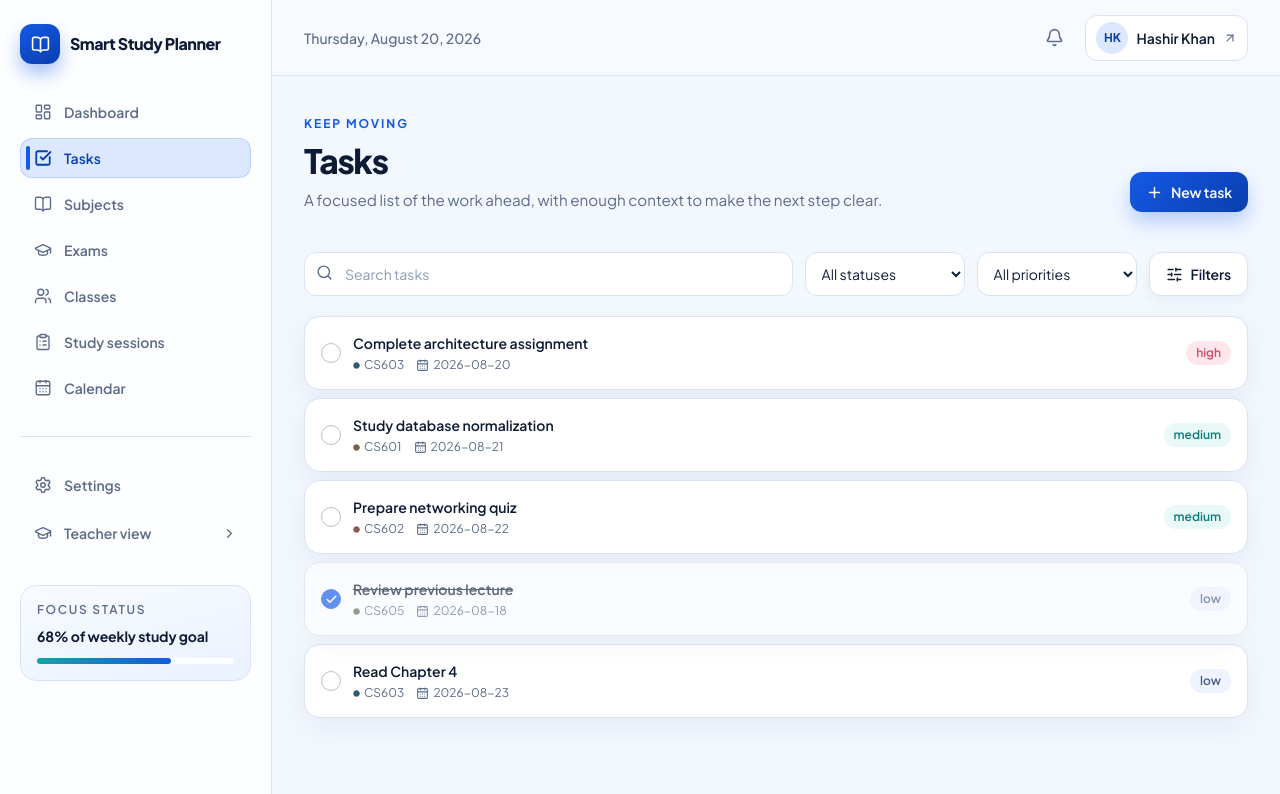
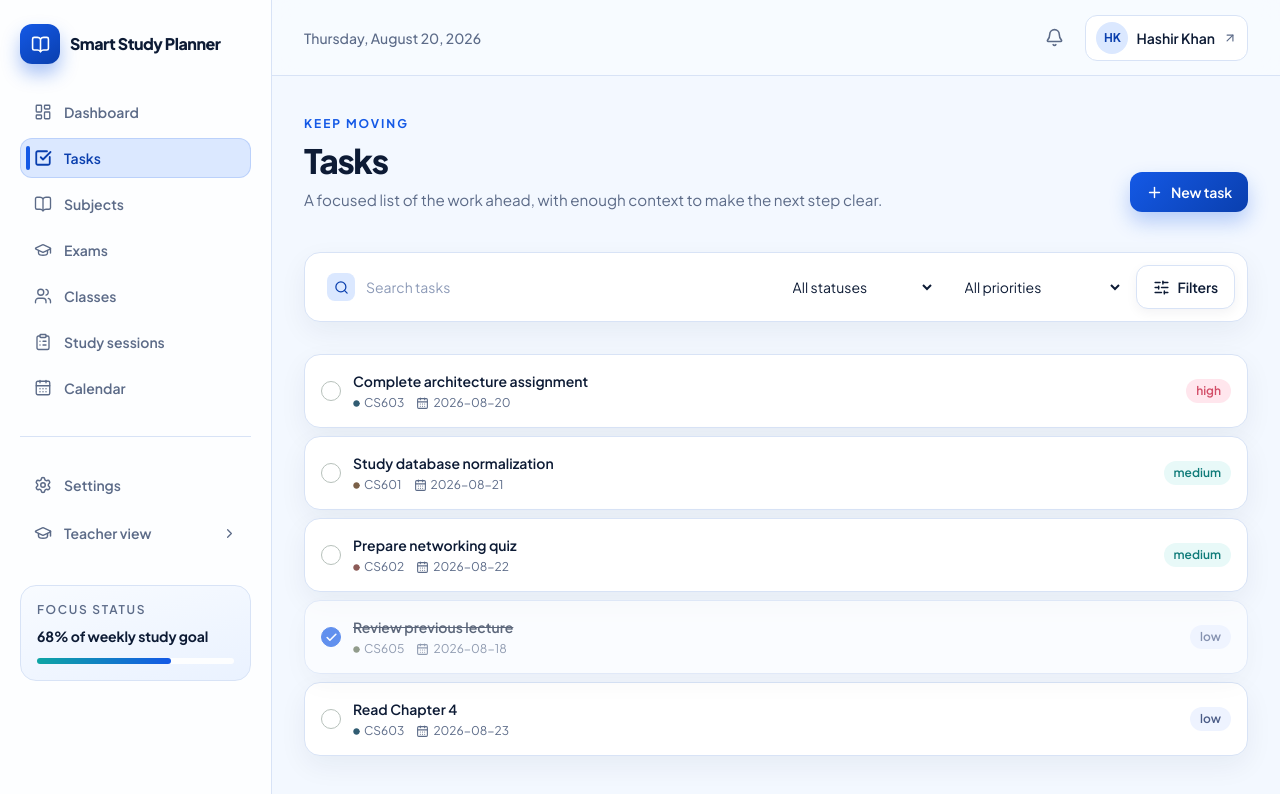
Before and after one commit to pikacoder44/Study-Planner, a Next.js app: page /tasks in a window 1280 px wide. Shown: the top 794 px of the page. Built offline with nearby package versions, Linux system fonts and the light colour scheme.

Commit message:
redesign search in tasks page

```diff
--- a/app/tasks/page.tsx
+++ b/app/tasks/page.tsx
@@ -1,13 +1,14 @@
 "use client";
 import Link from "next/link";
-import { Plus, Search, SlidersHorizontal } from "lucide-react";
+import { ListChecks, Plus, Search, SlidersHorizontal } from "lucide-react";
 import { useState } from "react";
 import AppShell from "@/components/AppShell";
 import TaskList from "@/components/TaskList";
-import { Button, Input, PageHeader, Select } from "@/components/ui";
+import { Button, Card, Input, PageHeader, Select } from "@/components/ui";
 
 export default function TasksPage() {
   const [query, setQuery] = useState("");
+
   return (
     <AppShell>
       <PageHeader
@@ -23,25 +24,26 @@ export default function TasksPage() {
           </Link>
         }
       />
-      <div className="mb-5 flex flex-col gap-3 sm:flex-row">
+
+      <Card className="mb-8 flex flex-col gap-3 p-3 sm:flex-row sm:items-center">
         <div className="relative flex-1">
-          <Search
-            size={17}
-            className="absolute left-3 top-3 text-[var(--muted)]"
-          />
+          <span className="pointer-events-none absolute left-2.5 top-1/2 flex h-7 w-7 -translate-y-1/2 items-center justify-center rounded-lg bg-(--primary-soft) text-(--primary-strong)">
+            <Search size={15} />
+          </span>
           <Input
             value={query}
             onChange={(event) => setQuery(event.target.value)}
             placeholder="Search tasks"
-            className="pl-10"
+            className="border-transparent bg-(--surface-muted) pl-12 focus:border-(--primary) focus:bg-(--surface)"
           />
         </div>
-        <Select className="sm:w-40">
+        <div className="flex flex-wrap gap-3">
+          <Select className="border-transparent bg-(--surface-muted) sm:w-40">
             <option>All statuses</option>
             <option>Pending</option>
             <option>Completed</option>
           </Select>
-        <Select className="sm:w-40">
+          <Select className="border-transparent bg-(--surface-muted) sm:w-44">
             <option>All priorities</option>
             <option>High priority</option>
             <option>Medium priority</option>
@@ -51,12 +53,20 @@ export default function TasksPage() {
             <span className="hidden sm:inline">Filters</span>
           </Button>
         </div>
+      </Card>
+
       <TaskList />
+
       {query && (
-        <p className="mt-3 text-xs text-[var(--muted)]">
-          Search is ready to connect to the data layer. Current mock list shows
-          all tasks.
+        <Card className="mt-5 flex items-center gap-3 border-dashed bg-(--surface-muted) p-4">
+          <span className="flex h-8 w-8 shrink-0 items-center justify-center rounded-lg bg-(--primary-soft) text-(--primary-strong)">
+            <ListChecks size={15} />
+          </span>
+          <p className="text-xs text-(--muted)">
+            Search is ready to connect to the data layer. Current mock list
+            shows all tasks.
           </p>
+        </Card>
       )}
     </AppShell>
   );
```
Lines whose indentation alone changed are shown as unchanged.
